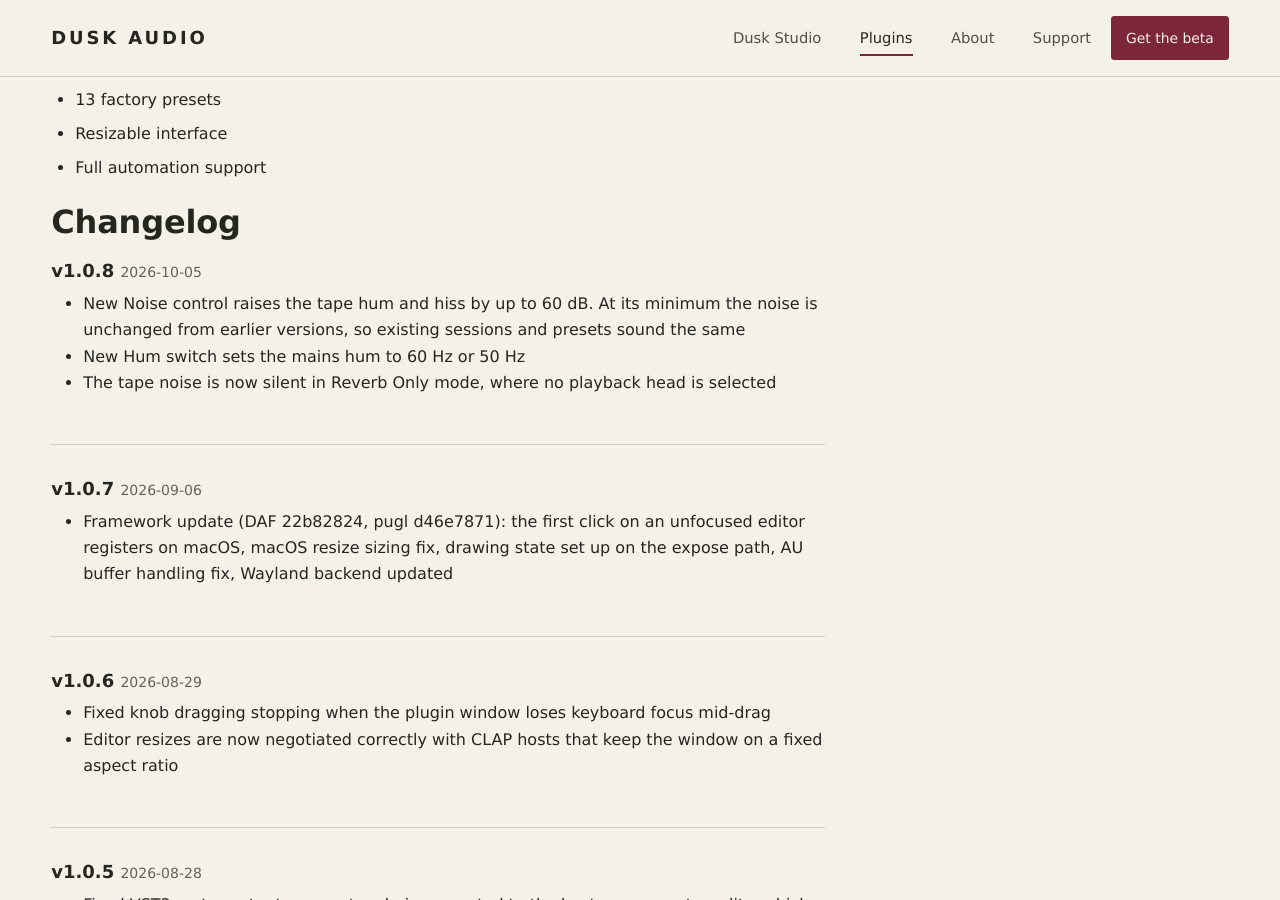
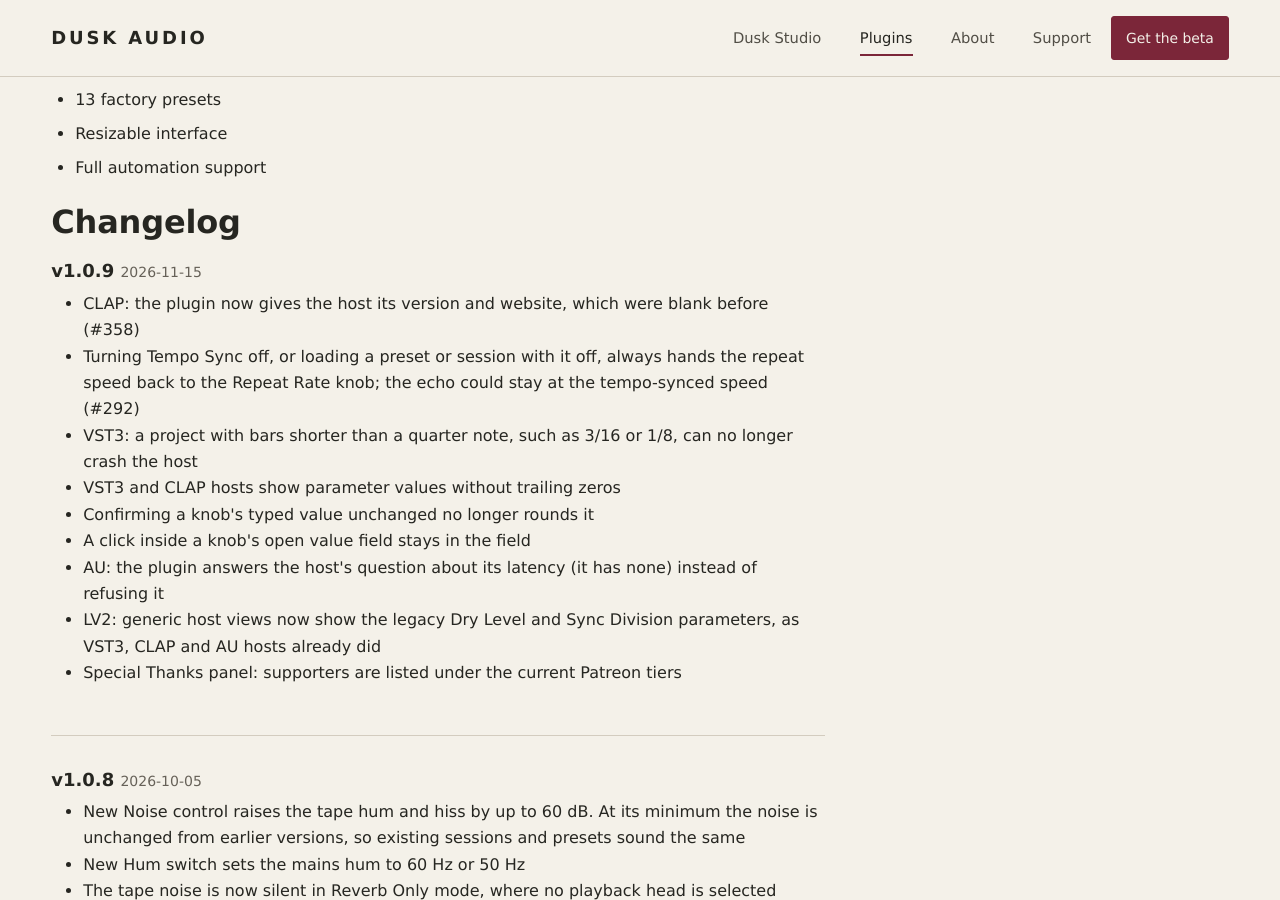
Before and after one commit to dusk-audio/dusk-audio.github.io, a Jekyll site: the page built from _plugins/tape-echo-2.md, in a window 1280 px wide and 900 px high, scrolled down 6280 px. Built offline with Jekyll 4.4.1, drawn with Linux system fonts in a browser that asks for light colours; some of the changed text lies outside the part shown.

Commit message:
Update Tape Echo 2 to v1.0.9

```diff
--- a/_data/plugins.yml
+++ b/_data/plugins.yml
@@ -216,7 +216,7 @@
     panning. Completely free.
   status: released
   featured: true
-  version: 1.0.8
+  version: 1.0.9
   released: "2026-08-04"
 - name: Ring Out
   slug: ring-out
--- a/_plugins/tape-echo-2.md
+++ b/_plugins/tape-echo-2.md
@@ -4,7 +4,7 @@ title: Tape Echo 2
 slug: tape-echo-2
 tagline: Three-head tape delay with spring reverb
 description: A three-head tape echo and spring reverb modeled end to end, with 12 echo modes, mechanical head timing, tape age, splice dropout, and regeneration that runs into self-oscillation. Free AU, VST3, CLAP, and LV2 plugin for Linux, Windows, and macOS.
-version: "1.0.8"
+version: "1.0.9"
 screenshot: /assets/images/plugins/tape-echo-2-screenshot.webp
 
 features:
@@ -38,6 +38,18 @@ requirements:
   - "Sample rates: 44.1 kHz to 192 kHz"
 
 changelog:
+  - version: "1.0.9"
+    date: "2026-11-15"
+    changes:
+      - "CLAP: the plugin now gives the host its version and website, which were blank before (#358)"
+      - "Turning Tempo Sync off, or loading a preset or session with it off, always hands the repeat speed back to the Repeat Rate knob; the echo could stay at the tempo-synced speed (#292)"
+      - "VST3: a project with bars shorter than a quarter note, such as 3/16 or 1/8, can no longer crash the host"
+      - "VST3 and CLAP hosts show parameter values without trailing zeros"
+      - "Confirming a knob's typed value unchanged no longer rounds it"
+      - "A click inside a knob's open value field stays in the field"
+      - "AU: the plugin answers the host's question about its latency (it has none) instead of refusing it"
+      - "LV2: generic host views now show the legacy Dry Level and Sync Division parameters, as VST3, CLAP and AU hosts already did"
+      - "Special Thanks panel: supporters are listed under the current Patreon tiers"
   - version: "1.0.8"
     date: "2026-10-05"
     changes:
```
Also changed, not shown: 1 other file.
